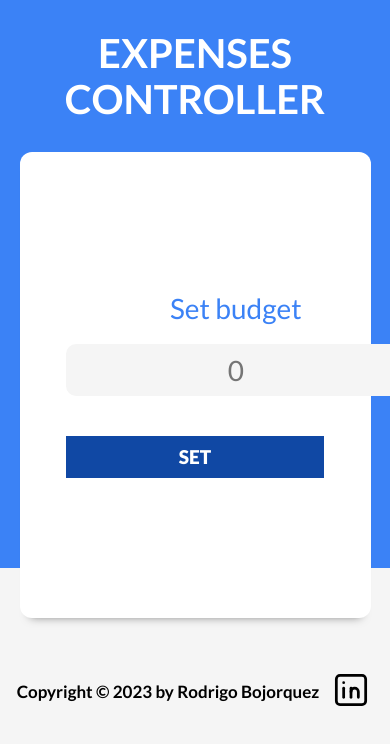
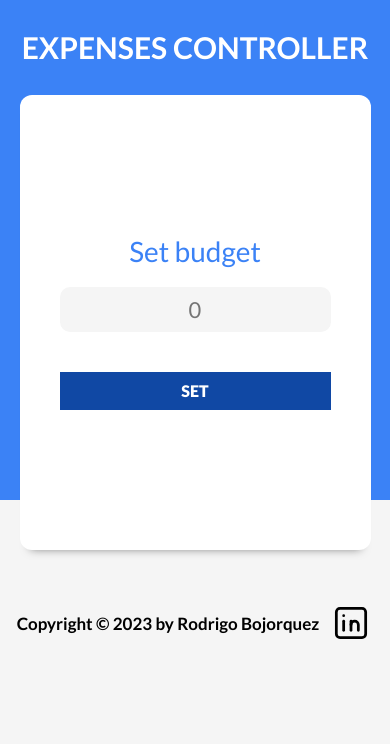
Before and after one commit to rodrigoBojorquez/expenses-controller, a React (Vite) app: page / in a window 390 px wide. Shown: the top 744 px of the page. Built offline with nearby package versions, Linux system fonts and the light colour scheme; a web font is replaced by a local one.

Commit message:
minimal bug fixes

```diff
--- a/src/components/Footer.jsx
+++ b/src/components/Footer.jsx
@@ -3,7 +3,7 @@ function Footer() {
     <footer className="footer">
         <h2>Copyright &copy; 2023 by <span>Rodrigo Bojorquez</span></h2>
         <a href="https://www.linkedin.com/in/rodrigo-bojorquez-70b899278/">
-            <svg xmlns="http://www.w3.org/2000/svg" width="44" height="44" viewBox="0 0 24 24" stroke-width="1.5" stroke="black" fill="none" stroke-linecap="round" stroke-linejoin="round">
+            <svg xmlns="http://www.w3.org/2000/svg" width="44" height="44" viewBox="0 0 24 24" strokeWidth="1.5" stroke="black" fill="none" strokeLinecap="round" strokeLinejoin="round">
                 <path stroke="none" d="M0 0h24v24H0z" fill="none"/>
                 <path d="M4 4m0 2a2 2 0 0 1 2 -2h12a2 2 0 0 1 2 2v12a2 2 0 0 1 -2 2h-12a2 2 0 0 1 -2 -2z" />
                 <path d="M8 11l0 5" />
--- a/src/components/NewBudget.jsx
+++ b/src/components/NewBudget.jsx
@@ -4,6 +4,7 @@ import { useState } from "react";
 function NewBudget({ budget, setBudget, setValidBudget }) {
 
   const [message, setMessage] = useState("");
+  const [placeholder, setPlaceholder] = useState(false);
 
   const handleBudget = (e) => {
     e.preventDefault();
@@ -12,10 +13,22 @@ function NewBudget({ budget, setBudget, setValidBudget }) {
       setMessage("Enter a valid budget");
       return
     }
+    else if(budget > 10000000000) {
+      setMessage("The budget is too large");
+      return
+    }
 
     setMessage("");
     setValidBudget(true);
 
+  }
+
+  const handleFocus = () => {
+    setPlaceholder(true);
+  }
+
+  const handleBlur = () => {
+    setPlaceholder(false);
   }
 
   return(
@@ -29,7 +42,9 @@ function NewBudget({ budget, setBudget, setValidBudget }) {
             type="number"
             step="any"
             className="nuevo-presupuesto"
-            placeholder="0"
+            placeholder={placeholder ? "" : "0"}
+            onFocus={handleFocus}
+            onBlur={handleBlur}
             onChange={ (e)=> setBudget(+e.target.value) }
           />
         </div>
--- a/src/index.css
+++ b/src/index.css
@@ -433,3 +433,94 @@ footer h2 {
     text-align: center;
     width: auto;
 }
+
+/* Ajusta el tamaño de fuente en pantallas pequeñas */
+@media (max-width: 768px) {
+    body {
+        font-size: 1.4rem;
+    }
+
+    h1 {
+        font-size: 3rem;
+    }
+
+    h2 {
+        font-size: 2.6rem;
+    }
+
+    .formulario {
+        width: 100%;
+    }
+}
+
+/* Ajusta el tamaño de la leyenda del formulario en pantallas pequeñas */
+@media (max-width: 576px) {
+    .formulario legend {
+        font-size: 2.8rem;
+    }
+}
+
+/* Ajusta el ancho del formulario en pantallas medianas */
+@media (min-width: 576px) and (max-width: 991px) {
+    .formulario {
+        width: 70%;
+    }
+}
+
+/* Ajusta el tamaño de los botones de envío en pantallas medianas */
+@media (min-width: 576px) and (max-width: 768px) {
+    .formulario input[type="submit"] {
+        font-size: 1.8rem;
+    }
+}
+
+/* Ajusta el tamaño de los botones de envío en pantallas pequeñas */
+@media (max-width: 576px) {
+    .formulario input[type="submit"] {
+        font-size: 1.6rem;
+    }
+}
+
+/* Ajusta el tamaño de los presupuestos en pantallas pequeñas */
+@media (max-width: 576px) {
+    .formulario input[type="text"].nuevo-presupuesto,
+    .formulario input[type="number"].nuevo-presupuesto {
+        font-size: 2.2rem;
+    }
+}
+
+/* Ajusta el tamaño de los textos en la sección de presupuesto en pantallas medianas */
+@media (min-width: 768px) and (max-width: 991px) {
+    .contenido-presupuesto p {
+        font-size: 2rem;
+    }
+}
+
+/* Ajusta el tamaño de los textos en la lista de gastos en pantallas medianas */
+@media (min-width: 768px) and (max-width: 991px) {
+    .descripcion-gasto .nombre-gasto {
+        font-size: 2rem;
+    }
+
+    .descripcion-gasto .fecha-gasto {
+        font-size: 1.6rem;
+    }
+}
+
+/* Ajusta el tamaño de los textos en la lista de gastos en pantallas pequeñas */
+@media (max-width: 576px) {
+    .descripcion-gasto .nombre-gasto {
+        font-size: 1.8rem;
+    }
+
+    .descripcion-gasto .fecha-gasto {
+        font-size: 1.4rem;
+    }
+}
+
+/* Ajusta el ancho del formulario modal en pantallas pequeñas */
+@media (max-width: 576px) {
+    .modal .formulario {
+        width: 90%;
+    }
+}
```
